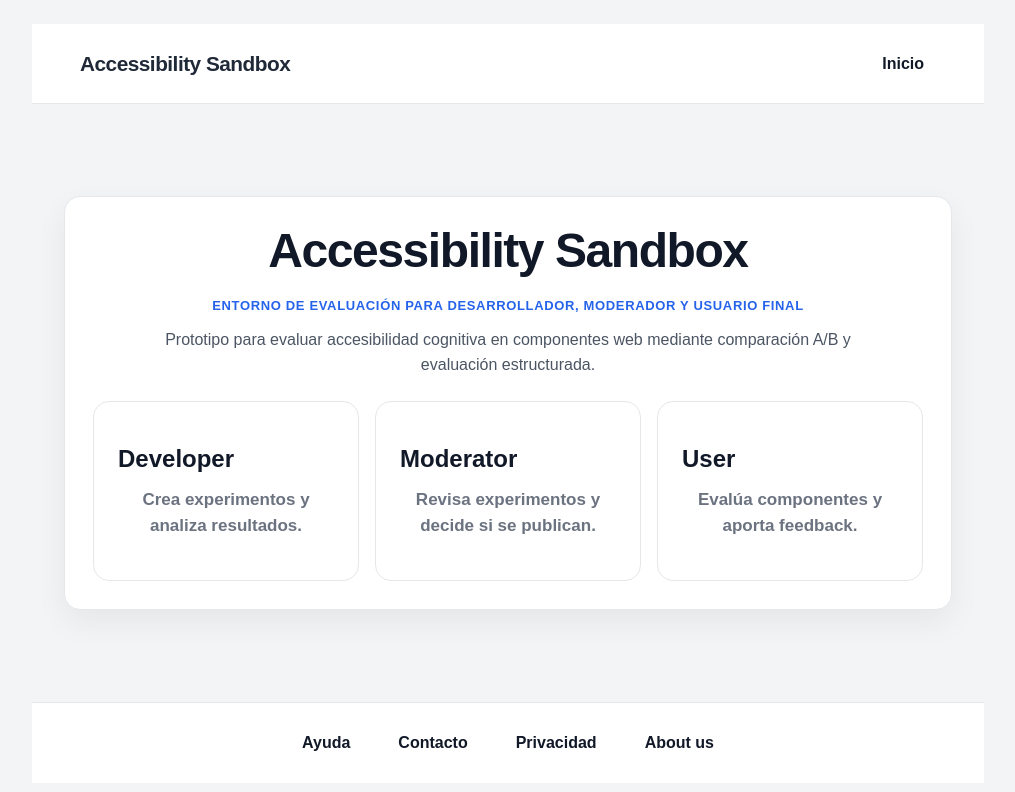
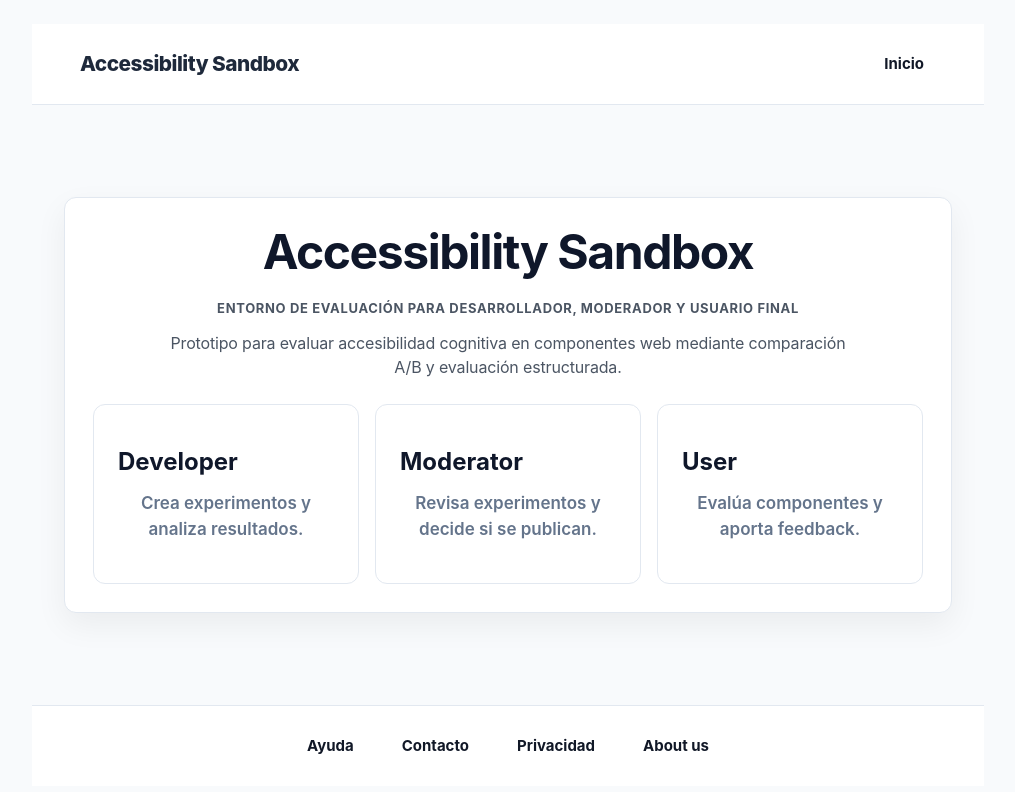
Before and after one commit to 100472330/ACCESIBILITY-SANDBOX, a React app in the folder frontend/: page / in a window 1280 px wide. Shown: the top 792 px of the page, without its empty margins (132-1147 px from the left). Built offline with nearby package versions, Linux system fonts and the light colour scheme; no server answers; the HTML template or start-up script is replaced by a standard one.

Commit message:
feat: UI improvements!

```diff
--- a/frontend/src/index.css
+++ b/frontend/src/index.css
@@ -1,20 +1,21 @@
 :root {
-  --bg-page: #f3f4f6;
+  --bg-page: #f8fafc;
   --bg-surface: #ffffff;
-  --bg-subtle: #f9fafb;
-  --text-main: #1f2937;
-  --text-muted: #6b7280;
-  --text-strong: #111827;
-  --border: #e5e7eb;
-  --border-strong: #d1d5db;
+  --bg-subtle: #f1f5f9;
+  --text-main: #1e293b;
+  --text-muted: #64748b;
+  --text-strong: #0f172a;
+  --border: #e2e8f0;
+  --border-strong: #cbd5e1;
 
-  --primary: #2563eb;
-  --primary-soft: #eff6ff;
-  --primary-border: #bfdbfe;
+  --primary: #4b5563;
+  --primary-soft: #f1f5f9;
+  --primary-border: #cbd5e1;
+  --focus-ring: #1e40af;
 
-  --radius-sm: 8px;
-  --radius-md: 12px;
-  --radius-lg: 16px;
+  --radius-sm: 6px;
+  --radius-md: 8px;
+  --radius-lg: 12px;
 
   --space-1: 6px;
   --space-2: 10px;
@@ -34,11 +35,12 @@
 
 body {
   margin: 0;
-  font-family: Arial, sans-serif;
+  font-family: -apple-system, BlinkMacSystemFont, 'Segoe UI', Roboto, 'Helvetica Neue', Arial, sans-serif;
   background: var(--bg-page);
   color: var(--text-main);
   font-size: 16px;
-  line-height: 1.45;
+  line-height: 1.6;
+  letter-spacing: -0.01em;
 }
 
 #root {
@@ -53,7 +55,24 @@ h5,
 h6 {
   margin: 0;
   color: var(--text-strong);
-  line-height: 1.2;
+  line-height: 1.3;
+  font-weight: 700;
+}
+
+h1 {
+  font-size: 2.5rem;
+}
+
+h2 {
+  font-size: 1.875rem;
+}
+
+h3 {
+  font-size: 1.25rem;
+}
+
+h4 {
+  font-size: 1.1rem;
 }
 
 p {
@@ -85,19 +104,21 @@ p {
   border-radius: var(--radius-md);
   padding: var(--space-6);
   margin-bottom: var(--space-6);
-  box-shadow: var(--shadow-soft);
+  box-shadow: 0 4px 12px rgba(15, 23, 42, 0.04);
 }
 
 .form {
   display: flex;
   flex-direction: column;
-  gap: var(--space-3);
+  gap: var(--space-4);
 }
 .form label {
   display: block;
-  font-weight: 700;
+  font-weight: 600;
   margin-bottom: 6px;
   color: var(--text-strong);
+  font-size: 15px;
+  letter-spacing: -0.01em;
 }
 
 input,
@@ -112,10 +133,19 @@ textarea,
 select {
   width: 100%;
   padding: 10px 12px;
-  border: 1px solid var(--border-strong);
+  border: 1px solid var(--border);
   border-radius: var(--radius-sm);
   color: var(--text-main);
   background: #fff;
+  transition: border-color var(--transition-fast), box-shadow var(--transition-fast);
+}
+
+input:focus,
+textarea:focus,
+select:focus {
+  outline: none;
+  border-color: var(--primary);
+  box-shadow: 0 0 0 3px rgba(75, 85, 99, 0.1), 0 0 0 2px #fff, 0 0 0 5px var(--focus-ring);
 }
 
 textarea {
@@ -126,24 +156,30 @@ textarea {
 button {
   background: var(--primary);
   color: #fff;
-  border: none;
+  border: 1px solid transparent;
   border-radius: var(--radius-sm);
-  padding: 10px 14px;
+  padding: 10px 16px;
   font-weight: 600;
+  font-size: 15px;
   cursor: pointer;
-  transition: filter 0.15s ease, transform 0.15s ease;
+  transition: background-color var(--transition-fast), box-shadow var(--transition-fast), transform var(--transition-fast);
 }
 
 button:hover {
-  filter: brightness(0.95);
+  background: #eef2ff;
 }
 
 button:active {
   transform: translateY(1px);
 }
 
+button:focus-visible {
+  outline: none;
+  box-shadow: 0 0 0 3px rgba(75, 85, 99, 0.2), 0 0 0 2px #fff, 0 0 0 5px var(--focus-ring);
+}
+
 button:disabled {
-  opacity: 0.7;
+  opacity: 0.6;
   cursor: not-allowed;
 }
 
@@ -200,9 +236,27 @@ button:disabled {
   border: 1px solid #16a34a;
 }
 
+.approve-btn:hover {
+  background: #15803d;
+}
+
+.approve-btn:focus-visible {
+  outline: none;
+  box-shadow: 0 0 0 3px rgba(22, 163, 74, 0.2), 0 0 0 2px #fff, 0 0 0 5px var(--focus-ring);
+}
+
 .reject-btn {
   background: #dc2626;
   border: 1px solid #dc2626;
+}
+
+.reject-btn:hover {
+  background: #b91c1c;
+}
+
+.reject-btn:focus-visible {
+  outline: none;
+  box-shadow: 0 0 0 3px rgba(220, 38, 38, 0.2), 0 0 0 2px #fff, 0 0 0 5px var(--focus-ring);
 }
 
 .selectable {
@@ -443,9 +497,8 @@ button:disabled {
 .role-card:focus-visible,
 .developer-menu-card:focus-visible,
 .category-card:focus-visible {
-  outline: 3px solid var(--primary);
-  outline-offset: 3px;
-  box-shadow: 0 0 0 4px rgba(37, 99, 235, 0.14), var(--shadow-lift);
+  outline: none;
+  box-shadow: 0 0 0 3px rgba(75, 85, 99, 0.2), 0 0 0 2px #fff, 0 0 0 5px var(--focus-ring);
   border-color: var(--primary);
 }
 
@@ -513,7 +566,7 @@ button:disabled {
 }
 
 .ab-bar-b {
-  background: #111827;
+  background: #64748b;
   color: white;
   display: flex;
   align-items: center;
@@ -528,13 +581,18 @@ button:disabled {
 }
 
 .export-btn {
-  background: #111827;
-  border: 1px solid #111827;
+  background: #334155;
+  border: 1px solid #334155;
 }
 
 .export-btn:hover {
-  background: #1f2937;
-  border-color: #1f2937;
+  background: #1e293b;
+  border-color: #1e293b;
+}
+
+.export-btn:focus-visible {
+  outline: none;
+  box-shadow: 0 0 0 3px rgba(51, 65, 85, 0.2), 0 0 0 2px #fff, 0 0 0 5px var(--focus-ring);
 }
 
 .validation-error {
@@ -743,16 +801,23 @@ button:disabled {
 
 .category-btn {
   background: var(--bg-surface);
-  color: #1f2937;
-  border: 1px solid var(--border-strong);
+  color: var(--text-main);
+  border: 1px solid var(--border);
   border-radius: 999px;
   padding: 10px 16px;
   cursor: pointer;
+  font-size: 14px;
+  transition: all var(--transition-fast);
 }
 
 .category-btn:hover {
-  border-color: #93c5fd;
+  border-color: var(--primary);
   background: var(--primary-soft);
+}
+
+.category-btn:focus-visible {
+  outline: none;
+  box-shadow: 0 0 0 3px rgba(75, 85, 99, 0.2), 0 0 0 2px #fff, 0 0 0 5px var(--focus-ring);
 }
 
 .active-category {
@@ -1183,6 +1248,8 @@ button:disabled {
   font-weight: 600;
   margin-bottom: var(--space-2);
   display: block;
+  font-size: 14px;
+  color: var(--text-strong);
 }
 
 .custom-questions-header {
@@ -1231,16 +1298,25 @@ button:disabled {
 .remove-question-btn {
   background: transparent;
   border: none;
-  color: #ef4444;
+  color: #dc2626;
   font-size: 1rem;
   cursor: pointer;
   padding: 6px;
   border-radius: var(--radius-sm);
+  display: flex;
+  align-items: center;
+  justify-content: center;
+  transition: all var(--transition-fast);
 }
 
 .remove-question-btn:hover {
-  color: #dc2626;
-  background: rgba(239, 68, 68, 0.08);
+  color: #b91c1c;
+  background: rgba(220, 38, 38, 0.08);
+}
+
+.remove-question-btn:focus-visible {
+  outline: none;
+  box-shadow: 0 0 0 2px #fff, 0 0 0 4px var(--focus-ring);
 }
 
 @media (max-width: 700px) {
```
